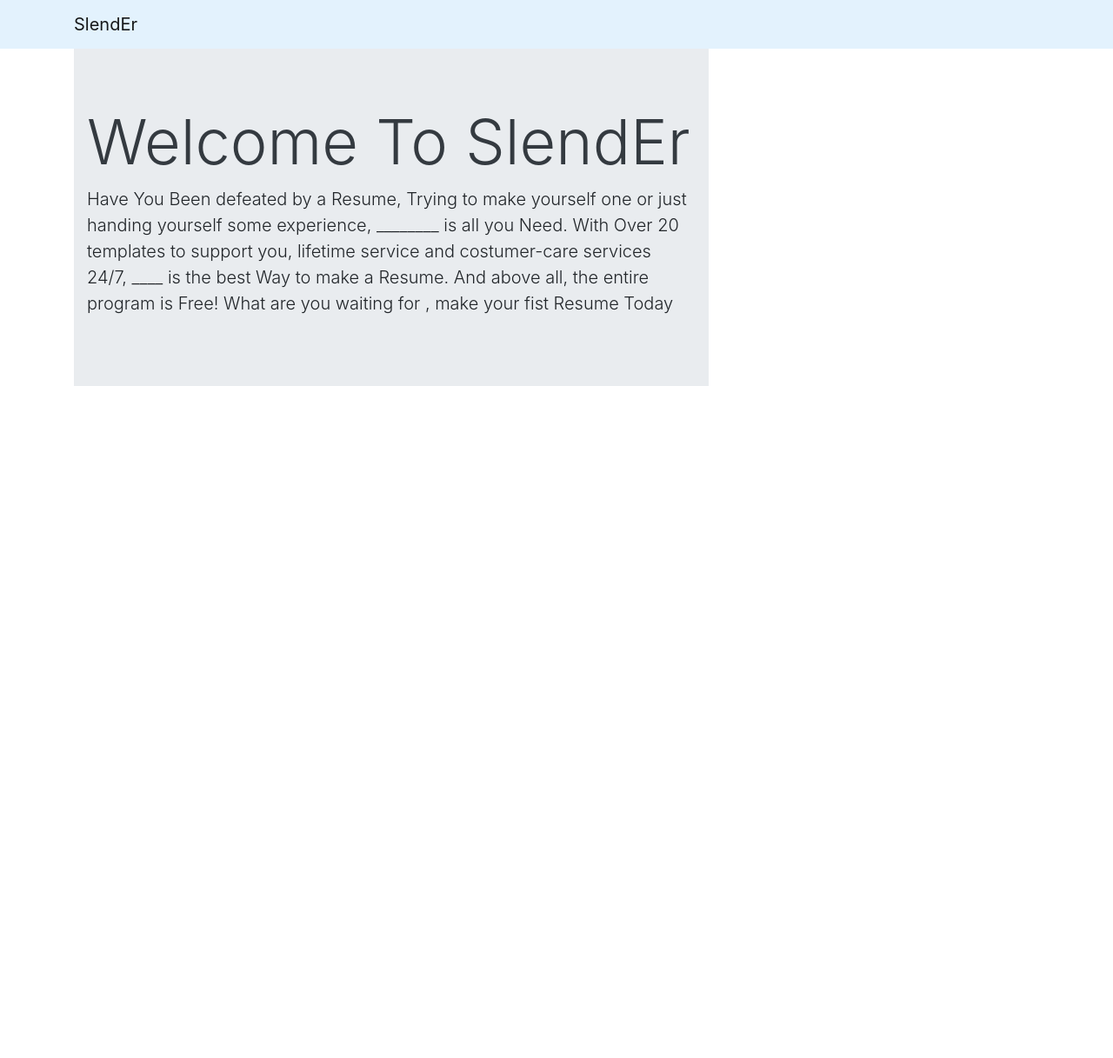
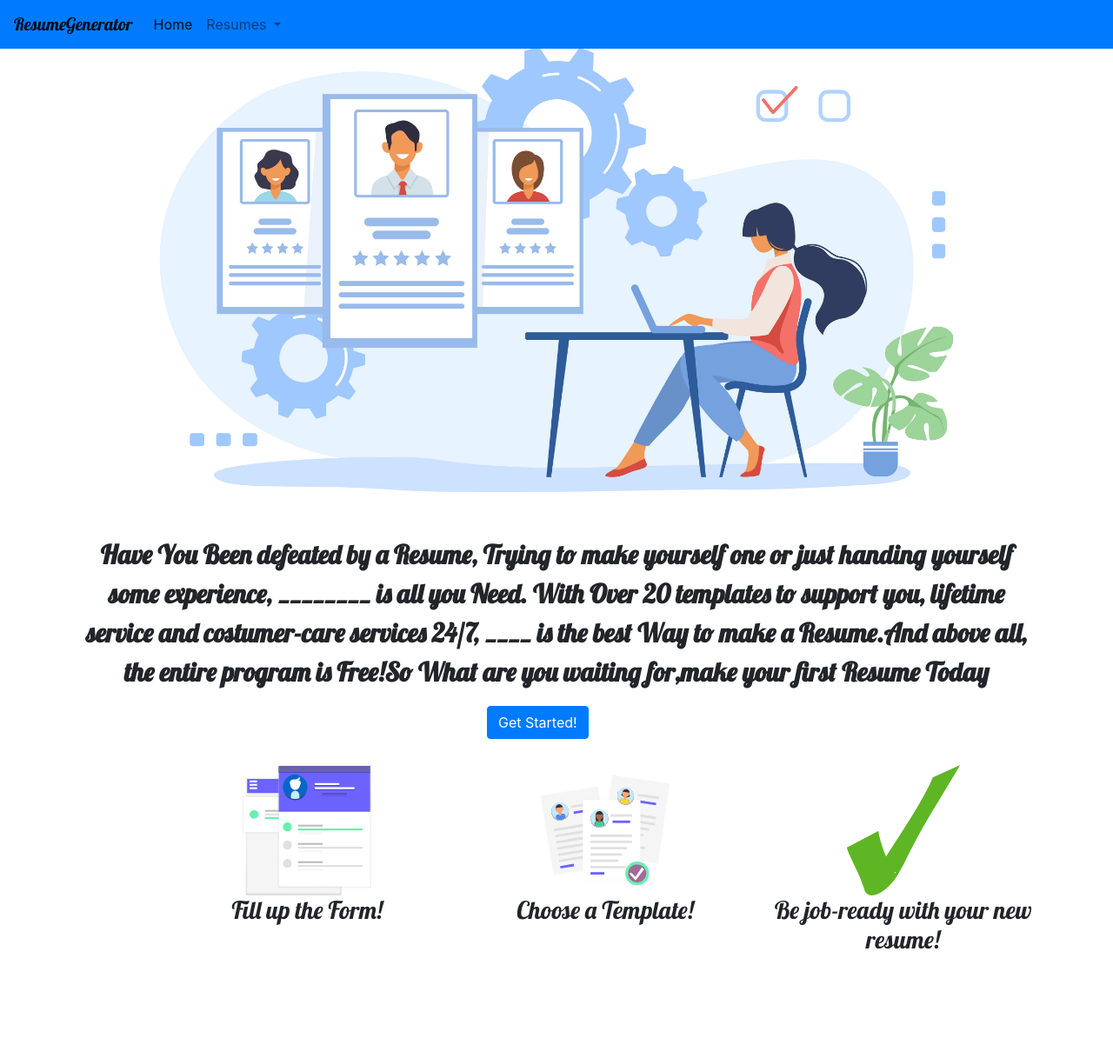
Before and after one commit to Kahan7777/ResumeCreator, a Flask app: page / in a window 1280 px wide. Shown: the whole page at 87% size. Before the commit the page ends 444 px from the top, so only its background shows below. Run offline with Flask 2, Linux system fonts and the light colour scheme; some libraries are stand-ins or nearby versions.

Commit message:
changed landing page

```diff
--- /dev/null
+++ b/resg/static/home.css
@@ -0,0 +1,32 @@
+.masthead {
+  height: 100vh;
+  min-height: 500px;
+  background-size: cover;
+  background-position: center;
+  background-repeat: no-repeat;
+}
+.lead{
+font-family:'Lobster', cursive;
+}
+.features-icons {
+
+  padding-top: 5rem;
+  padding-bottom: 7rem;
+  padding-left: 7rem;
+}
+
+.features-icons .features-icons-item {
+  max-width: 20rem;
+}
+
+.features-icons .features-icons-item .features-icons-icon {
+  height: 7rem;
+}
+
+.features-icons .features-icons-item .features-icons-icon i {
+  font-size: 4.5rem;
+}
+
+.features-icons .features-icons-item:hover .features-icons-icon i {
+  font-size: 5rem;
+}
--- a/resg/templates/home.html
+++ b/resg/templates/home.html
@@ -1,15 +1,46 @@
 {% extends "layout.html" %}
 {% block content %}
-    <div>
-    <div class="jumbotron jumbotron-fluid">
-      <div class="container">
-        <h1 class="display-3 cover-heading text-dark"">Welcome To SlendEr</h1>
-        <p class="lead">Have You Been defeated by a Resume, Trying to make yourself one or just
+<header class="masthead">
+  <div class="container h-100">
+    <div class="row h-75 align-items-center">
+      <div class="col-12 text-center">
+        <p class="lead">
+          <div class="img-container">
+            <img src="static/4565.jpg" style='height: 100%; width: 100%; object-fit: contain'>
+          </div>
+            <p style="font-family: 'Lobster', cursive;font-weight: bold; font-size: 30px">
+            Have You Been defeated by a Resume, Trying to make yourself one or just
             handing yourself some experience, ________ is all you Need.
             With Over 20 templates to support you,
             lifetime service and costumer-care services 24/7,
-            ____ is the best Way to make a Resume. And above all,
-            the entire program is Free! What are you waiting for , make your fist Resume Today</p>
+            ____ is the best Way to make a Resume.And above all,
+            the entire program is Free!So What are you waiting for,make your first Resume Today</p>
+      </div>
+      <div style="padding-left: 490px;">
+          <button type="button" class="btn btn-primary">Get Started!</button>
       </div>
     </div>
+  </div>
+</header>
+<section class="features-icons text-center">
+    <div class="container">
+      <div class="row">
+        <div class="col-lg-4">
+            <img src="static/resume1_small.svg">
+            <h3 style="padding-top: 10px font-weight: bold; font-family: 'Lobster'">Fill up the Form!</h3>
+        </div>
+        <div class="col-md-4">
+            <img src="static/resume2_small.svg">
+            <h3 style="padding-top: 10px font-weight: bold; font-family: 'Lobster'">Choose a Template!</h3>
+        </div>
+        <div class="col-lg-4">
+          <div>
+            <img src="static/Ryan-Taylor-Green-Tick.svg">
+            <h3 style="padding-top: 10px font-weight: bold; font-family: 'Lobster'">Be job-ready with your new resume!</h3>
+          </div>
+        </div>
+      </div>
+    </div>
+  </section>
+
 {% endblock content %}
--- a/resg/templates/layout.html
+++ b/resg/templates/layout.html
@@ -7,6 +7,8 @@
         <link rel="stylesheet" href="https://stackpath.bootstrapcdn.com/bootstrap/4.5.0/css/bootstrap.min.css" integrity="sha384-9aIt2nRpC12Uk9gS9baDl411NQApFmC26EwAOH8WgZl5MYYxFfc+NcPb1dKGj7Sk" crossorigin="anonymous">
 
         <link rel="stylesheet" type="text/css" href="{{ url_for('static', filename='main.css') }}">
+        <link href="https://fonts.googleapis.com/css2?family=Lobster&display=swap" rel="stylesheet">
+        <link rel="stylesheet" type="text/css" href="{{ url_for('static', filename='home.css') }}">
         {% if title%}
             <title>SLYCK</title>
         {% else %}
@@ -15,21 +17,34 @@
     </head>
     <body>
         <header class="site-header">
-          <nav class="navbar navbar-light" style="background-color: #e3f2fd;"">
-            <div class="container">
-              <a class="navbar-brand mr-4" href="/">SlendEr</a>
-              <div class="collapse navbar-collapse" id="navbarToggle">
-                <div class="navbar-nav mr-auto">
+    <nav class="navbar navbar-expand-lg navbar-light bg-primary fixed-top">
+      <a class="navbar-brand" href="#" style="font-family: 'Lobster', cursive;">ResumeGenerator</a>
+      <button class="navbar-toggler" type="button" data-toggle="collapse" data-target="#navbarSupportedContent" aria-controls="navbarSupportedContent" aria-expanded="false" aria-label="Toggle navigation">
+      <span class="navbar-toggler-icon"></span>
+    </button>
 
-                </div>
-                </div>
-              </div>
-            </div>
-          </nav>
+    <div class="collapse navbar-collapse" id="navbarSupportedContent">
+      <ul class="navbar-nav mr-auto">
+        <li class="nav-item active">
+          <a class="nav-link" href="#">Home <span class="sr-only">(current)</span></a>
+        </li>
+        <li class="nav-item dropdown">
+          <a class="nav-link dropdown-toggle" href="#" id="navbarDropdown" role="button" data-toggle="dropdown" aria-haspopup="true" aria-expanded="false">
+            Resumes
+          </a>
+          <div class="dropdown-menu" aria-labelledby="navbarDropdown">
+            <a class="dropdown-item" href="#">Resume Generator</a>
+            <a class="dropdown-item" href="#">Resume Templates</a>
+            <div class="dropdown-divider"></div>
+          </div>
+        </li>
+      </ul>
+    </div>
+  </nav>
         </header>
-        <main role="main" class="container">
+          <main role="main" class="container">
           <div class="row">
-            <div class="col-md-8">
+            <div>
               {% with messages = get_flashed_messages(with_categories=true) %}
                 {% if messages %}
                   {% for category, message in messages %}
@@ -41,11 +56,6 @@
               {% endwith %}
               {% block content %}{% endblock %}
             </div>
-          <!--SVG stuff-->
-          <!--Do not look here! It is full on Madness-->
-
-        </main>
-
         <script src="https://code.jquery.com/jquery-3.5.1.slim.min.js" integrity="sha384-DfXdz2htPH0lsSSs5nCTpuj/zy4C+OGpamoFVy38MVBnE+IbbVYUew+OrCXaRkfj" crossorigin="anonymous"></script>
         <script src="https://cdn.jsdelivr.net/npm/popper.js@1.16.0/dist/umd/popper.min.js" integrity="sha384-Q6E9RHvbIyZFJoft+2mJbHaEWldlvI9IOYy5n3zV9zzTtmI3UksdQRVvoxMfooAo" crossorigin="anonymous"></script>
         <script src="https://stackpath.bootstrapcdn.com/bootstrap/4.5.0/js/bootstrap.min.js" integrity="sha384-OgVRvuATP1z7JjHLkuOU7Xw704+h835Lr+6QL9UvYjZE3Ipu6Tp75j7Bh/kR0JKI" crossorigin="anonymous"></script>
```
Also changed, not shown: resg/templates/home1.html (added, +20 -0 lines), resg/static/4565.jpg (added), resg/static/Ryan-Taylor-Green-Tick.svg (added), resg/static/resume1_small.svg, resg/static/resume2_small.svg (added), 1 other file.
